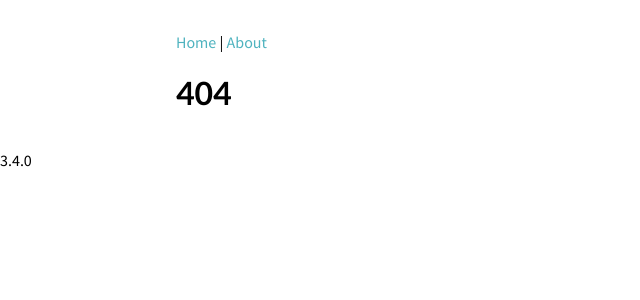
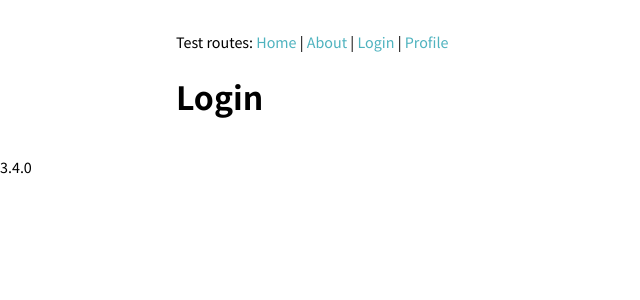
Before and after one commit to villetakanen/mekanismi, a Vue app: page /login in a window 1280 px wide. Before the commit this address had no page. Shown: the top 300 px of the page, without its empty margins (0-640 px from the left). Built offline with nearby package versions, Linux system fonts and the light colour scheme.

Commit message:
feat: profile and login views added

```diff
--- a/index.html
+++ b/index.html
@@ -5,6 +5,7 @@
   <link rel="icon" href="/favicon.ico" />
   <link href="https://fonts.googleapis.com/css2?family=Source+Sans+Pro:ital,wght@0,300;0,400;0,600;1,300;1,400;1,600&display=swap" rel="stylesheet">
   <link href="https://fonts.googleapis.com/css2?family=Lato:ital,wght@0,300;0,400;0,700;1,300;1,400;1,700&display=swap" rel="stylesheet">
+  <link href="https://fonts.googleapis.com/css2?family=Noto+Sans+SC:wght@100;300;400;500;700;900&display=swap" rel="stylesheet">
   <meta name="viewport" content="width=device-width, initial-scale=1.0">
   <title>Vite App</title>
 </head>
--- a/src/App.vue
+++ b/src/App.vue
@@ -3,8 +3,11 @@
   <div id="router-view-container">
     <div id="router-view-layout">
       <p>
+        Test routes:
         <router-link to="/">Home</router-link> |
-        <router-link to="/about">About</router-link>
+        <router-link to="/about">About</router-link> |
+        <router-link to="/login">Login</router-link> |
+        <router-link to="/profile">Profile</router-link>
       </p>
       <router-view></router-view>
     </div>
--- a/src/assets/layout.scss
+++ b/src/assets/layout.scss
@@ -52,8 +52,8 @@
 }
 
 //fonts
-h1, button{
-  font-family: Lato, sans-serif;
+h1, h2, h3, h4, button, input{
+  font-family: 'Noto Sans SC', sans-serif;
 }
 
 // primary theme
--- a/src/router.ts
+++ b/src/router.ts
@@ -2,10 +2,14 @@ import { createRouter, createWebHistory } from 'vue-router'
 import NotFoundView from './views/NotFoundView.vue'
 import Home from './views/Home.vue'
 import About from './views/About.vue'
+import Login from './views/Login.vue'
+import Profile from './views/Profile.vue'
 
 const routes = [
   { path: '/', component: Home },
   { path: '/about', component: About },
+  { path: '/login', component: Login },
+  { path: '/profile', component: Profile },
   { path: '/:pathMatch(.*)', component: NotFoundView }]
 
 export const router = createRouter({
--- /dev/null
+++ b/src/views/Login.vue
@@ -0,0 +1,14 @@
+<template>
+  <PageHeader text="Login"/>
+</template>
+
+<script lang="ts">
+import { defineComponent } from 'vue'
+import PageHeader from '../components/layout/PageHeader.vue'
+
+export default defineComponent({
+  components: {
+    PageHeader
+  }
+})
+</script>
--- /dev/null
+++ b/src/views/Profile.vue
@@ -0,0 +1,14 @@
+<template>
+  <PageHeader text="Profile"/>
+</template>
+
+<script lang="ts">
+import { defineComponent } from 'vue'
+import PageHeader from '../components/layout/PageHeader.vue'
+
+export default defineComponent({
+  components: {
+    PageHeader
+  }
+})
+</script>
```
